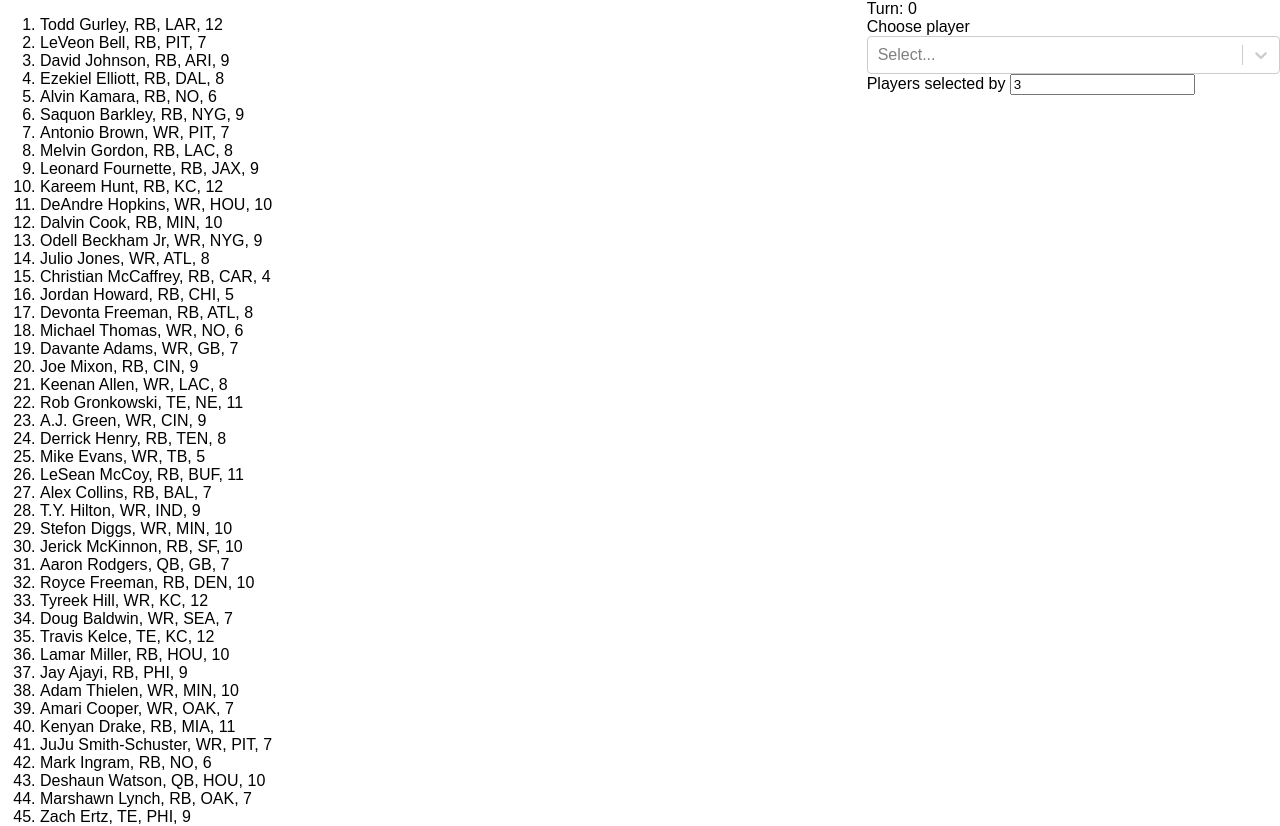
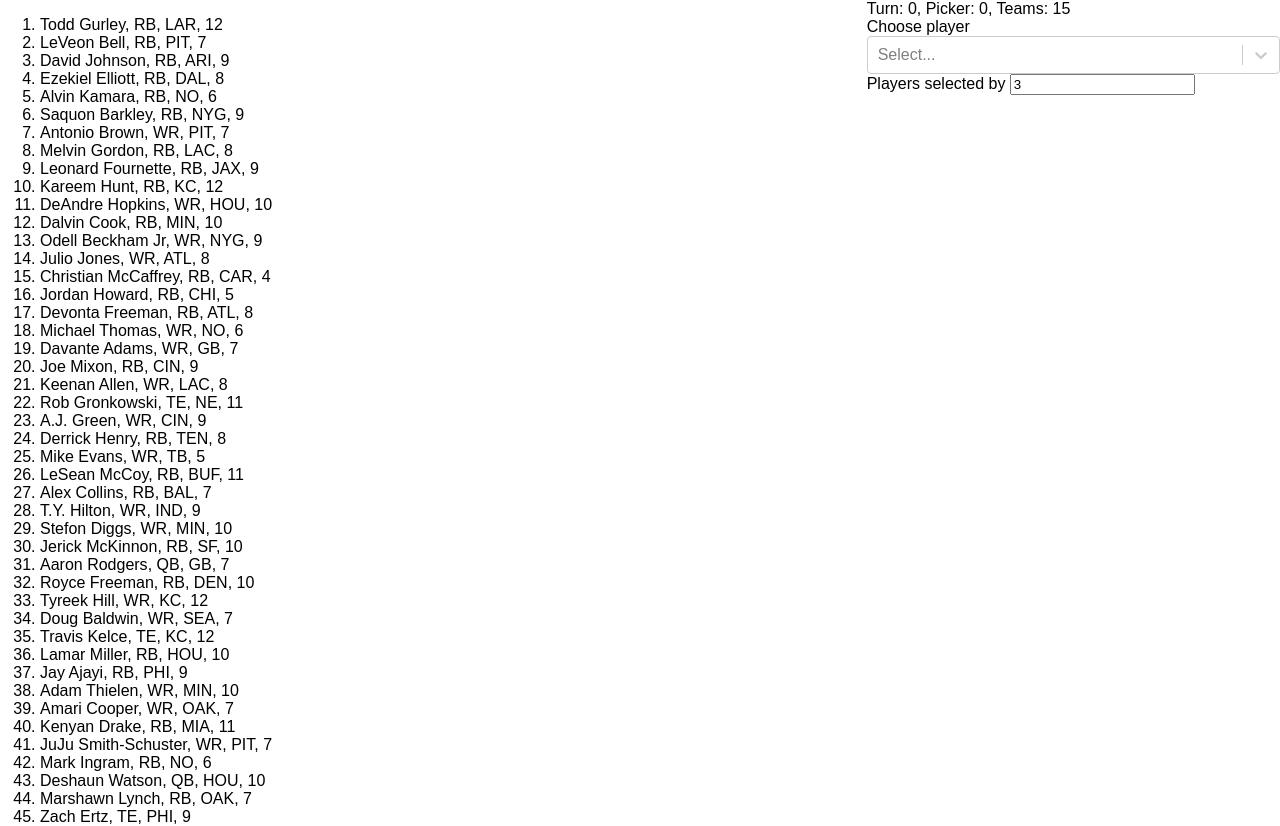
Before and after one commit to howardjing/fantasy-football, a React (Create React App) app: page / in a window 1280 px wide. Shown: the top 826 px of the page. Built offline with nearby package versions, Linux system fonts and the light colour scheme.

Commit message:
snake order

```diff
--- a/src/App.js
+++ b/src/App.js
@@ -20,8 +20,13 @@
   return Array.from(remaining.values());
 }
 
+// snake draft
 const getPicker = (numPickers, turn) => {
-  return turn %  numPickers;
+  return Math.floor(turn / numPickers) % 2 === 0 ?
+    // if even then ascending order
+    turn % numPickers :
+    // if odd then descending order
+    numPickers - 1 - turn % numPickers;
 }
 
 const RenderPlayer = ({ player }) => {
@@ -34,7 +39,7 @@
 
 class App extends Component {
   state = {
-    numPlayers: 16,
+    numPlayers: 15,
     turn: 0,
     displayedPlayer: 3,
     selectedPlayers: {
@@ -66,7 +71,7 @@
   }
 
   render() {
-    const { turn, selectedPlayers, displayedPlayer } = this.state;
+    const { turn, selectedPlayers, displayedPlayer, numPlayers } = this.state;
     const players = getRemainingPlayers(selectedPlayers);
     return (
       <div style={{ display: 'flex' }}>
@@ -80,7 +85,7 @@
           })}
         </ol>
         <div style={{ flex: 1 }}>
-          <div>Turn: {turn}</div>
+          <div>Turn: {turn}, Picker: {getPicker(numPlayers, turn)}, Teams: {numPlayers}</div>
           <div>
             <label>Choose player
                 <Select onChange={this.draftPlayer} options={players.map(x => ({ value: x, label: `${x.name}, ${x.position}, ${x.team}, ${x.byeWeek}`}))} />
```
